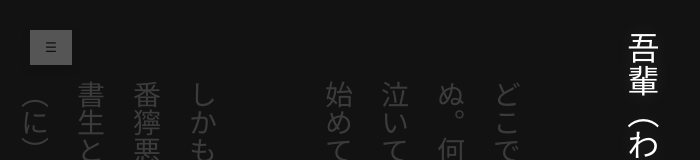
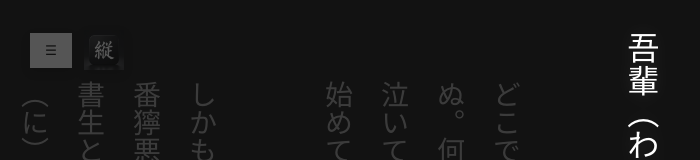
Before and after one commit to JSOClarke/vertical_reader_basement, a React (Vite) app in the folder vertical-reader/: page / in a window 1280 px wide. Shown: the top 160 px of the page, without its empty margins (0-700 px from the left). Built offline with nearby package versions, Linux system fonts and the light colour scheme.

Commit message:
feat: initialize vertical reader project with core navigation, scroll hooks, and Anki integration

```diff
--- a/vertical-reader/index.html
+++ b/vertical-reader/index.html
@@ -2,9 +2,9 @@
 <html lang="en">
   <head>
     <meta charset="UTF-8" />
-    <link rel="icon" type="image/svg+xml" href="/favicon.svg" />
+    <link rel="icon" type="image/png" href="/favicon.png" />
     <meta name="viewport" content="width=device-width, initial-scale=1.0" />
-    <title>vertical-reader</title>
+    <title>Tateyomi | Vertical Reader</title>
   </head>
   <body>
     <div id="root"></div>
--- a/vertical-reader/package.json
+++ b/vertical-reader/package.json
@@ -1,5 +1,5 @@
 {
-  "name": "vertical-reader",
+  "name": "tateyomi",
   "private": true,
   "version": "0.0.0",
   "type": "module",
--- a/vertical-reader/src/App.tsx
+++ b/vertical-reader/src/App.tsx
@@ -13,11 +13,16 @@ import type { Language } from './localization/translations';
 import type { BookMetadata, UserProfile, UserStats } from './types';
 import './App.css';
 
-const PROFILE_STORAGE_KEY = 'vertical-reader-profile';
+const LEGACY_STORAGE_KEY = 'vertical-reader-profile';
+const PROFILE_STORAGE_KEY = 'tateyomi-profile';
 
 function loadSavedProfile(): UserProfile | null {
   try {
-    const raw = localStorage.getItem(PROFILE_STORAGE_KEY);
+    let raw = localStorage.getItem(PROFILE_STORAGE_KEY);
+    if (!raw) {
+      // Fallback for legacy users
+      raw = localStorage.getItem(LEGACY_STORAGE_KEY);
+    }
     if (!raw) return null;
     const parsed = JSON.parse(raw);
     if (Array.isArray(parsed.sentences) && typeof parsed.activeIndex === 'number') {
@@ -231,6 +236,7 @@ function App() {
         onMouseEnter={e => e.currentTarget.style.opacity = '1'}
         onMouseLeave={e => { if (!mobileMenuOpen) e.currentTarget.style.opacity = '0.3'; }}
         >
+          <div style={{ display: 'flex', alignItems: 'center', gap: '12px' }}>
             <button
               onClick={() => setMobileMenuOpen(!mobileMenuOpen)}
               style={{
@@ -247,6 +253,17 @@ function App() {
             >
               {mobileMenuOpen ? '✕' : '☰'}
             </button>
+            <img
+              src="/favicon.png"
+              alt="Tateyomi"
+              style={{
+                width: '40px',
+                height: '40px',
+                boxShadow: 'var(--btn-shadow)',
+                cursor: 'default'
+              }}
+            />
+          </div>
 
           {mobileMenuOpen && (
             <div style={{
@@ -366,12 +383,13 @@ function App() {
         <div style={{
           position: 'fixed',
           top: '15px',
-          right: '15px',
+          left: '15px',
           zIndex: 2000,
           display: 'flex',
           flexDirection: 'column',
-          alignItems: 'flex-end',
+          alignItems: 'flex-start',
         }}>
+          <div style={{ display: 'flex', alignItems: 'center', gap: '10px' }}>
             <button
               onClick={() => setMobileMenuOpen(!mobileMenuOpen)}
               style={{
@@ -388,6 +406,16 @@ function App() {
             >
               {mobileMenuOpen ? '✕' : '☰'}
             </button>
+            <img
+              src="/favicon.png"
+              alt="Tateyomi"
+              style={{
+                width: '36px',
+                height: '36px',
+                boxShadow: 'var(--btn-shadow)'
+              }}
+            />
+          </div>
 
           {mobileMenuOpen && (
             <div style={{
--- a/vertical-reader/src/features/reader/hooks/useScrollCenter.ts
+++ b/vertical-reader/src/features/reader/hooks/useScrollCenter.ts
@@ -2,6 +2,7 @@ import { useEffect, useRef } from 'react';
 
 export const useScrollCenter = (activeIndex: number, totalSentences: number, centerActive: boolean = true) => {
   const sentenceRefs = useRef<(HTMLDivElement | null)[]>([]);
+  const prevCenterActive = useRef(centerActive);
 
   // Automatically adjust the array size if totally sentences changes
   useEffect(() => {
@@ -12,6 +13,9 @@ export const useScrollCenter = (activeIndex: number, totalSentences: number, cen
   useEffect(() => {
     const activeElement = sentenceRefs.current[activeIndex];
     if (!activeElement) return;
+
+    const wasToggledOff = prevCenterActive.current === true && centerActive === false;
+    prevCenterActive.current = centerActive;
 
     if (centerActive) {
       // CENTERED MODE: Auto-scrolling to center the active element
@@ -30,7 +34,8 @@ export const useScrollCenter = (activeIndex: number, totalSentences: number, cen
 
       // In vertical-rl:
       // Advancing to the left (next sentence): if rect.left is beyond container's left edge
-      if (rect.left < containerRect.left + buffer) {
+      // OR if we just toggled from centered to paginated mode (force a snap to the right edge)
+      if (wasToggledOff || rect.left < containerRect.left + buffer) {
         activeElement.scrollIntoView({ inline: 'start' }); // Snap to right edge (start)
       }
       // Going back to the right (previous sentence): if rect.right is beyond container's right edge
```
Also changed, not shown: vertical-reader/public/favicon.png (added), 1 other file (tests, documents, lock files or other folders). Lines whose indentation alone changed are shown as unchanged.
